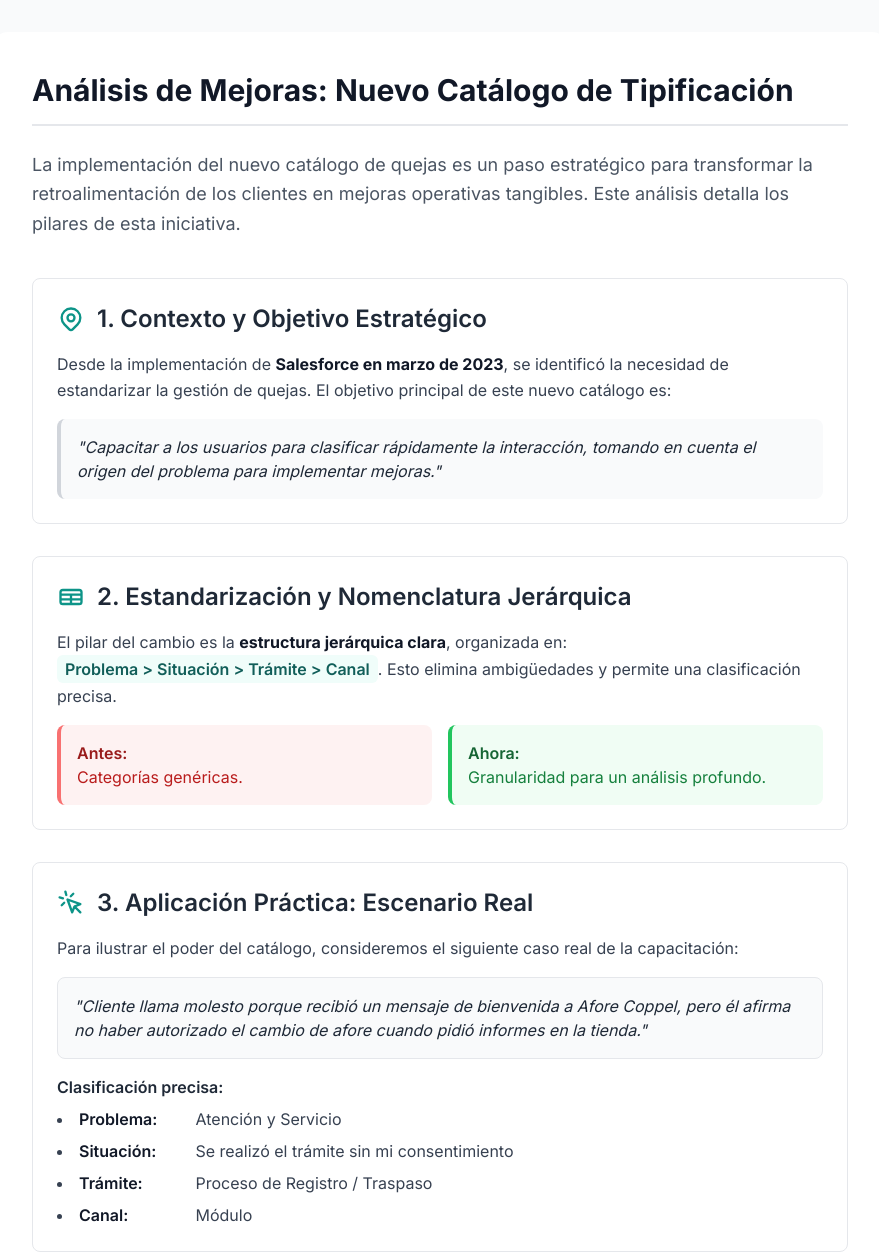
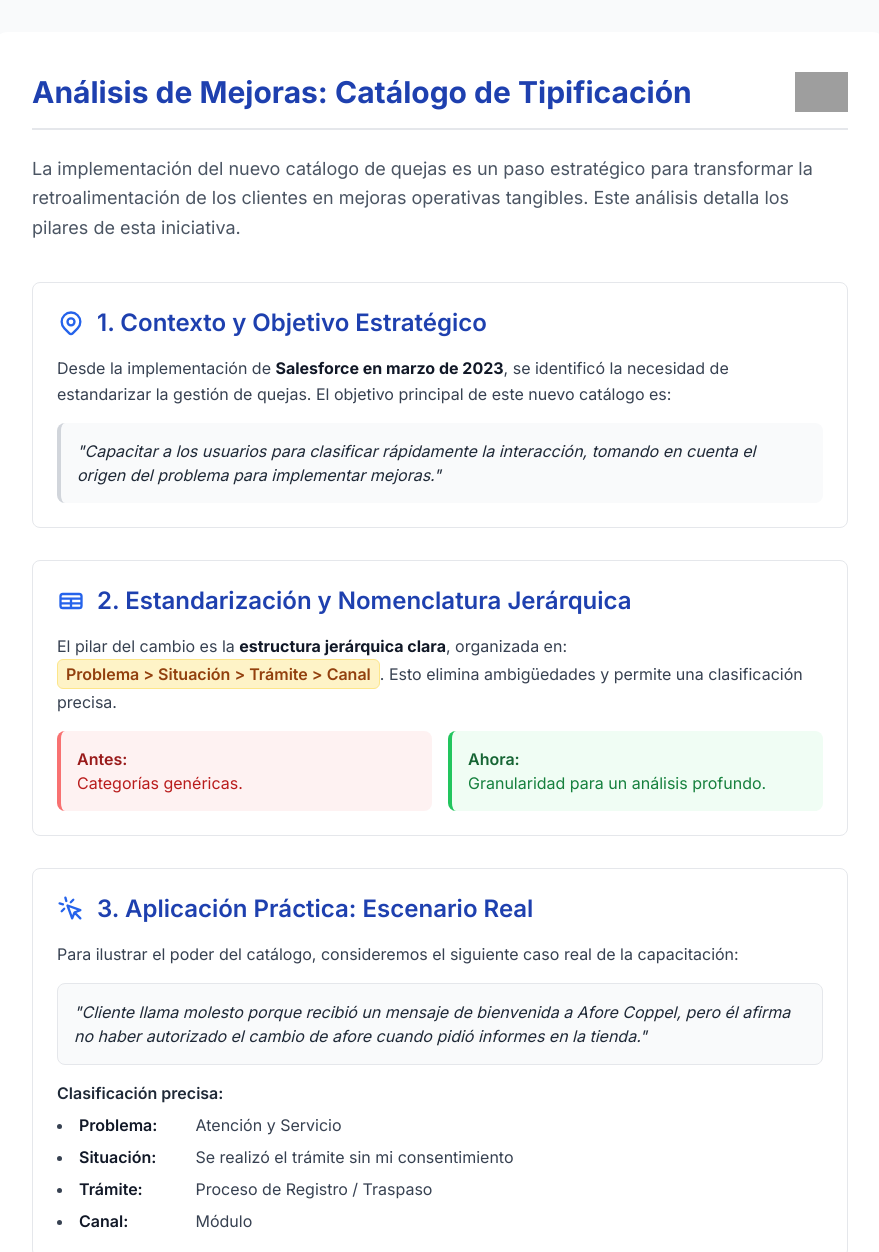
Before and after one commit to GAP-AforeCoppel/Cambios-Cat-logo-Quejas, a plain HTML site: page index.html in a window 1280 px wide. Shown: the top 1252 px of the page, without its empty margins (200-1079 px from the left). Drawn offline with nearby package versions, Linux system fonts and the light colour scheme; grey boxes are pictures that could not be loaded.

Commit message:
Add files via upload

```diff
--- a/index.html
+++ b/index.html
@@ -13,13 +13,14 @@
             scroll-behavior: smooth;
         }
         .highlight-tag {
-            background-color: #f0fdfa; /* teal-50 */
-            color: #115e59; /* teal-800 */
+            background-color: #FEF3C7; /* yellow-100 */
+            color: #92400E; /* amber-800 */
             padding: 0.125rem 0.5rem;
             border-radius: 0.375rem;
             font-weight: 600;
             display: inline-block;
             line-height: 1.5;
+            border: 1px solid #FDE68A; /* yellow-200 */
         }
     </style>
     <link rel="preconnect" href="https://fonts.googleapis.com">
@@ -30,7 +31,12 @@
 
     <div class="max-w-4xl mx-auto my-8 p-6 sm:p-10 bg-white rounded-2xl shadow-lg">
 
-        <h1 class="text-3xl font-bold text-gray-900 mb-4 pb-4 border-b-2 border-gray-200">Análisis de Mejoras: Nuevo Catálogo de Tipificación</h1>
+        <!-- ENCABEZADO CON LOGO -->
+        <div class="flex flex-col sm:flex-row items-start sm:items-center sm:justify-between pb-4 border-b-2 border-gray-200">
+            <h1 class="text-3xl font-bold text-blue-800 mb-4 sm:mb-0">Análisis de Mejoras: Catálogo de Tipificación</h1>
+            <!-- Logo de Afore Coppel -->
+            <img src="https://storage.googleapis.com/afore-coppel-assets/nuevo-logo-afore.png" alt="Logo Afore Coppel" class="h-10">
+        </div>
 
         <p class="text-gray-600 leading-relaxed mt-6 text-lg">
             La implementación del nuevo catálogo de quejas es un paso estratégico para transformar la retroalimentación de los clientes en mejoras operativas tangibles. Este análisis detalla los pilares de esta iniciativa.
@@ -38,9 +44,9 @@
 
         <!-- SECCIÓN: Contexto y Objetivo -->
         <div class="mt-10 p-6 bg-white rounded-lg border border-gray-200">
-            <h2 class="flex items-center text-2xl font-semibold text-gray-800 mb-4">
+            <h2 class="flex items-center text-2xl font-semibold text-blue-800 mb-4">
                 <!-- Icono de Objetivo -->
-                <svg xmlns="http://www.w3.org/2000/svg" class="h-7 w-7 mr-3 text-teal-600" fill="none" viewBox="0 0 24 24" stroke="currentColor" stroke-width="2">
+                <svg xmlns="http://www.w3.org/2000/svg" class="h-7 w-7 mr-3 text-blue-600" fill="none" viewBox="0 0 24 24" stroke="currentColor" stroke-width="2">
                   <path stroke-linecap="round" stroke-linejoin="round" d="M17.657 16.657L13.414 20.9a1.998 1.998 0 01-2.827 0l-4.244-4.243a8 8 0 1111.314 0z" />
                   <path stroke-linecap="round" stroke-linejoin="round" d="M15 11a3 3 0 11-6 0 3 3 0 016 0z" />
                 </svg>
@@ -56,9 +62,9 @@
 
         <!-- SECCIÓN: Estandarización -->
         <div class="mt-8 p-6 bg-white rounded-lg border border-gray-200">
-            <h2 class="flex items-center text-2xl font-semibold text-gray-800 mb-4">
+            <h2 class="flex items-center text-2xl font-semibold text-blue-800 mb-4">
                 <!-- Icono de Jerarquía -->
-                <svg xmlns="http://www.w3.org/2000/svg" class="h-7 w-7 mr-3 text-teal-600" fill="none" viewBox="0 0 24 24" stroke="currentColor" stroke-width="2">
+                <svg xmlns="http://www.w3.org/2000/svg" class="h-7 w-7 mr-3 text-blue-600" fill="none" viewBox="0 0 24 24" stroke="currentColor" stroke-width="2">
                   <path stroke-linecap="round" stroke-linejoin="round" d="M3 10h18M3 14h18m-9-4v8m-7 0h14a2 2 0 002-2V8a2 2 0 00-2-2H5a2 2 0 00-2 2v8a2 2 0 002 2z" />
                 </svg>
                 2. Estandarización y Nomenclatura Jerárquica
@@ -82,9 +88,9 @@
 
         <!-- SECCIÓN: Aplicación Práctica -->
         <div class="mt-8 p-6 bg-white rounded-lg border border-gray-200">
-            <h2 class="flex items-center text-2xl font-semibold text-gray-800 mb-4">
+            <h2 class="flex items-center text-2xl font-semibold text-blue-800 mb-4">
                  <!-- Icono de Práctica -->
-                <svg xmlns="http://www.w3.org/2000/svg" class="h-7 w-7 mr-3 text-teal-600" fill="none" viewBox="0 0 24 24" stroke="currentColor" stroke-width="2">
+                <svg xmlns="http://www.w3.org/2000/svg" class="h-7 w-7 mr-3 text-blue-600" fill="none" viewBox="0 0 24 24" stroke="currentColor" stroke-width="2">
                   <path stroke-linecap="round" stroke-linejoin="round" d="M15 15l-2 5L9 9l11 4-5 2zm0 0l5 5M7.188 2.239l.777 2.897M5.136 7.965l-2.898-.777M13.95 4.05l-2.122 2.122m-5.657 5.656l-2.12 2.122" />
                 </svg>
                 3. Aplicación Práctica: Escenario Real
@@ -108,10 +114,10 @@
 
         <!-- Pie de Página / Resumen Final -->
         <footer class="mt-12 pt-6 border-t border-gray-200">
-            <div class="bg-teal-50 p-6 rounded-lg border-l-4 border-teal-500">
+            <div class="bg-blue-50 p-6 rounded-lg border-l-4 border-blue-500">
                 <h3 class="font-semibold text-lg text-gray-900">En resumen:</h3>
                 <p class="text-gray-700 leading-relaxed mt-2">
-                Se ha creado una herramienta analítica y operativa que convierte las quejas en datos de valor para la mejora continua, justificando plenamente los beneficios de <strong class="font-semibold text-teal-800">aumento en la exactitud</strong> y <strong class="font-semibold text-teal-800">reducción del AHT</strong>.
+                Se ha creado una herramienta analítica y operativa que convierte las quejas en datos de valor para la mejora continua, justificando plenamente los beneficios de <strong class="font-semibold text-blue-800">aumento en la exactitud</strong> y <strong class="font-semibold text-blue-800">reducción del Tiempo Promedio de Operación (AHT)</strong>.
                 </p>
             </div>
         </footer>
```
